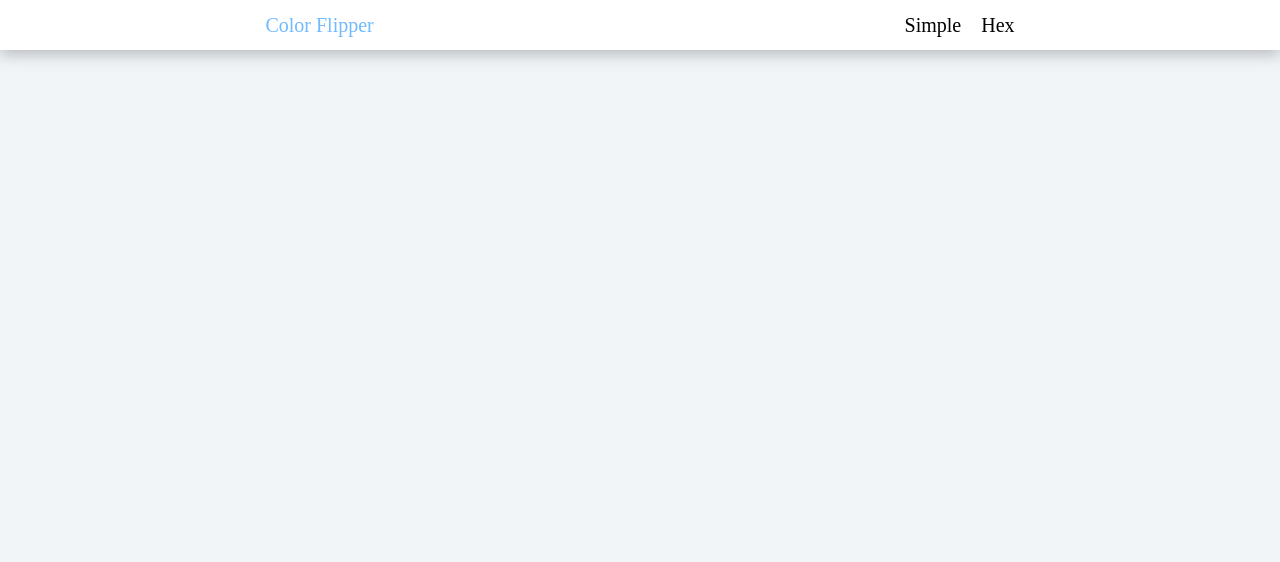
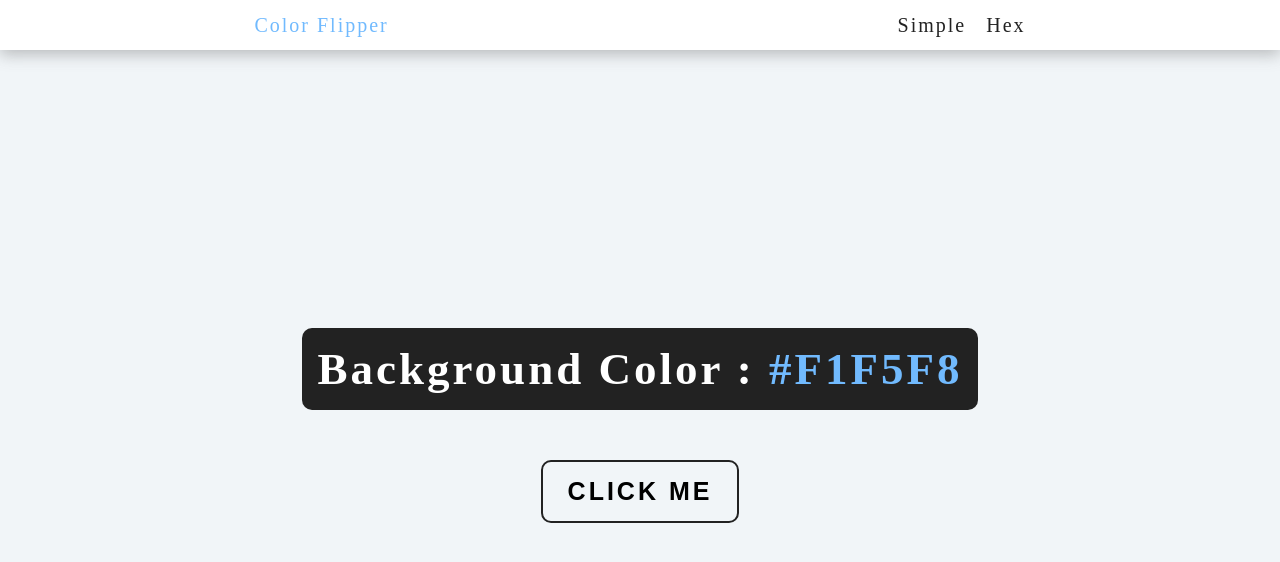
Before and after one commit to hoj0806/Color_Flipper, a plain HTML site: page index.html in a window 1280 px wide. Drawn offline with Linux system fonts and the light colour scheme.

Commit message:
main 완성

```diff
--- a/index.html
+++ b/index.html
@@ -7,6 +7,8 @@
     <link href="style/main.css" rel="stylesheet">
 </head>
 <body>
+
+
 
         <div class="nav">
             <div class="logo">
@@ -19,6 +21,17 @@
         </div>
 
 
+        <div class="main">
+
+            <div class="container">
+                <h2 class="background-font">background color :
+                    <span class="color-name">#F1F5F8</span>
+                </h2>
+                <button class="change-btn">click me</button>
+            </div>
+
+
+        </div>
 
 
     <script src="script/main.js"></script>
--- a/style/main.css
+++ b/style/main.css
@@ -1,4 +1,4 @@
-* {
+*, *::after, *::before {
     margin: 0;
     padding: 0;
     box-sizing: border-box;
@@ -10,8 +10,13 @@ html {
 
 body {
     background-color: #F1f5f8;
+    position: relative;
+    height: 100vh;
+    color : #222;
 
 }
+
+
 
 /* nav styling */
 
@@ -25,6 +30,7 @@ body {
    justify-content: space-around;
 
    font-size: 2rem;
+   letter-spacing: 2px;
 }
 
 .logo {
@@ -45,3 +51,49 @@ body {
 .item:hover {
     color : #71bafe;
 }
+
+/* main styling */
+
+.main {
+    display: grid;
+    place-items: center;
+    height: calc(100vh - 5rem);
+}
+
+.container {
+    text-align: center;
+    letter-spacing: 3px;
+}
+
+.background-font {
+    font-size: 4.5rem;
+    padding: 1.5rem;
+    border-radius: 10px;
+    background-color: #222;
+    color : #fff;
+    text-transform: capitalize;
+    margin-bottom: 5rem;
+}
+
+.color-name {
+    color : #71bafe;
+}
+
+.change-btn {
+    font-weight: 600;
+    text-transform: uppercase;
+    padding: 1.5rem 2.5rem;
+    font-size: 2.5rem;
+    border-radius: 10px;
+    background-color: inherit;
+    transition: all .2s;
+    border: none;
+    border: 2px solid #222;
+    letter-spacing: 3px;
+    cursor: pointer;
+}
+
+.change-btn:hover {
+    background-color: #222;
+    color: #fff;
+}
```
Lines whose indentation alone changed are shown as unchanged.
